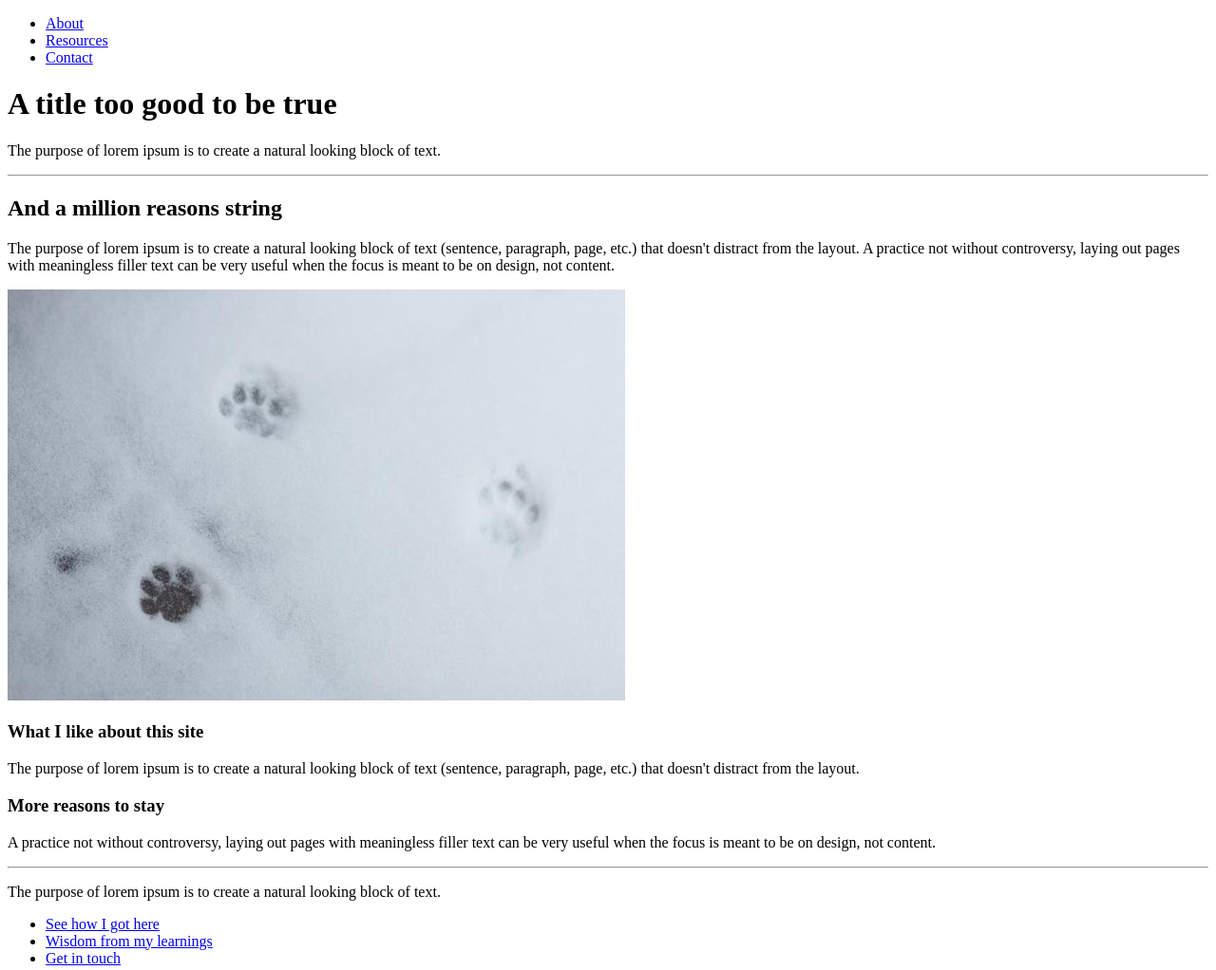
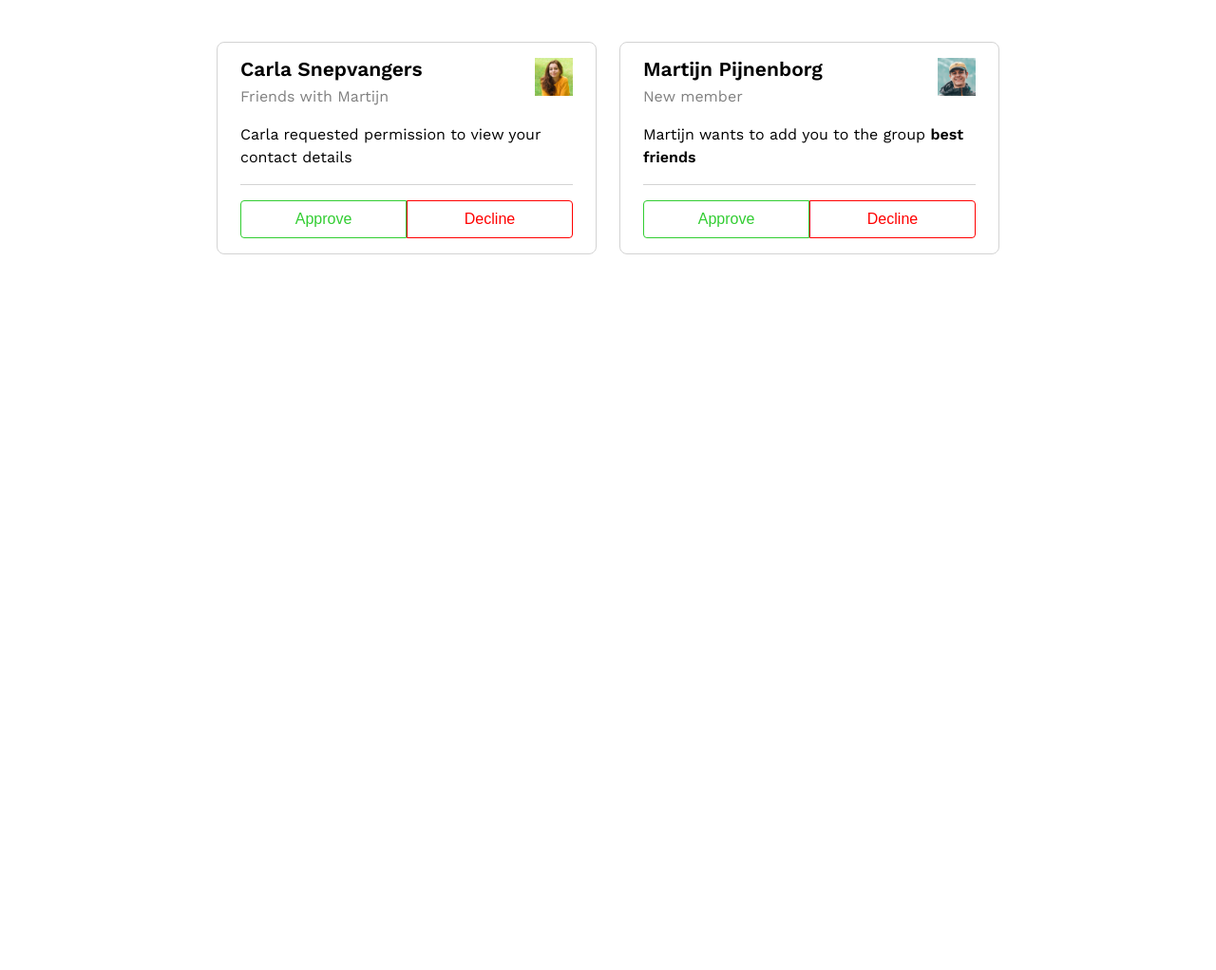
Before and after one commit to llpll/winc-academy, a plain HTML site: page index.html in a window 1280 px wide. Shown: the whole page at 95% size. After the commit the page ends 800 px from the top, so only its background shows below. Drawn offline with nearby package versions, Linux system fonts and the light colour scheme.

Commit message:
css specifiti changes

```diff
--- a/index.html
+++ b/index.html
@@ -1,52 +1,45 @@
 <!DOCTYPE html>
 <html>
+
 <head>
-<!-- hier zet je de code in de head tags -->
-    <title> The greatest website </title>
+    <title> New facebook </title>
+    <meta name="viewport" content="width=device-width,initial-scale=1">
+    <link rel="stylesheet" type="text/css" href="style.css">
+    <link rel="preconnect" href="https://fonts.gstatic.com">
+    <link href="https://fonts.googleapis.com/css2?family=Work+Sans:wght@300;400;500;600;700&display=swap"
+        rel="stylesheet">
 </head>
 
+
 <body>
-      <header>
-        <nav>
-          <ul>
-            <li><a href="about.html">About</a></li>
-            <li><a href="resources.html">Resources</a></li>
-            <li><a href="contact.html">Contact</a></li>
-          </ul>
-        </nav>
-        <h1>A title too good to be true</h1>
-        <p>The purpose of lorem ipsum is to create a natural looking block of text.</p>
-        <hr>
-      </header>
+    <section class="container">
+        <div class="card">
+            <div class="header">
+                <h1>Carla Snepvangers</h1>
+                <p>Friends with Martijn</p>
+            </div>
+            <img src="Carla.jpg" alt="Portrait of Carla">
+            <p>Carla requested permission to view your contact details</p>
+            <div class="buttons">
+                <input type="submit" attribute="submit" value="Approve">
+                <input type="submit" attribute="submit" value="Decline">
+            </div>
+        </div>
 
-    <main>
-      <section>
-            <h2>And a million reasons string</h2>
-            <p>The purpose of lorem ipsum is to create a natural looking block of text (sentence, paragraph, page, etc.) that doesn't distract from the layout. A practice not without controversy, laying out pages with meaningless filler text can be very useful when the focus is meant to be on design, not content.</p>
-            <img src="traces.jpg" alt="cat traces in the snow"/>
+        <div class="card">
+            <div class="header">
+                <h1>Martijn Pijnenborg</h1>
+                <p>New member</p>
+            </div>
+            <img src="Martijn.jpg" alt="Portrait of Martijn">
+            <p>Martijn wants to add you to the group <span>best friends</span></p>
+            <div class="buttons">
+                <input type="submit" attribute="submit" value="Approve">
+                <input type="submit" attribute="submit" value="Decline">
+            </div>
+        </div>
     </section>
 
-      <section>
-          <h3>What I like about this site</h3>
-          <p>The purpose of lorem ipsum is to create a natural looking block of text (sentence, paragraph, page, etc.) that doesn't distract from the layout.</p>
+</body>
 
-          <h3>More reasons to stay</h3>
-          <p> A practice not without controversy, laying out pages with meaningless filler text can be very useful when the focus is meant to be on design, not content.</p>
-      </section>
-          <hr>
-    </main>
-
-      <footer>
-        <p>The purpose of lorem ipsum is to create a natural looking block of text.</p>
-        <nav>
-          <ul>
-            <li><a href="about.html">See how I got here</a></li>
-            <li><a href="resources.html">Wisdom from my learnings</a></li>
-            <li><a href="contact.html">Get in touch</a></li>
-          </ul>
-        </nav>
-      </footer>
-
-
-  </body>
 </html>
--- /dev/null
+++ b/style.css
@@ -0,0 +1,137 @@
+
+/* global, hero */
+
+* {
+    margin: 0;
+    padding: 0;
+}
+
+h1 {
+    font-family:'Work Sans', sans-serif;
+    font-size: 18px;
+    font-weight: 600;
+    line-height: 24px;
+}
+
+p {
+    font-family: 'Work Sans', sans-serif;
+    font-size: 14px;
+    font-weight: 400;
+    line-height: 1.5em;
+}
+
+.header p {
+    color: grey;
+    margin-top: 5px;
+}
+
+p:nth-child(3) {
+    margin-top: 16px;
+}
+
+span {
+    font-weight: 600;
+}
+
+.container {
+    max-width: 1200px;
+    margin: 0 auto ;
+    padding: 20px;
+    display: grid;
+    grid-template-columns: repeat(8, 1fr);
+    grid-column-gap: 24px;
+}
+
+.card {
+    grid-column: span 8;
+    max-width: 300px;
+    border: 1px solid lightgrey;
+    border-radius: 8px;
+    padding: 16px 24px;
+    margin-top: 24px;
+    justify-self: center;
+    display: flex;
+    flex-wrap: wrap;
+    flex-direction: row;
+    justify-content: space-between;
+}
+
+
+h1, p {
+    justify-self: self-start;
+}
+
+.buttons {
+    align-self: flex-end;
+    width: 100%;
+    padding-top: 16px;
+    border-top: 1px solid lightgrey;
+    margin-top: 16px;
+    display: flex;
+    flex-wrap: nowrap;
+}
+
+input {
+    width: 100%;
+    padding: 10px 10px;
+    background-color: white;
+    font-size: 16px;
+    font-weight: 500;
+}
+
+[value="Approve"] {
+    color: limegreen;
+    border: solid 1.6px limegreen;
+    border-radius: 4px 0px 0px 4px;
+}
+
+[value="Decline"] {
+    color: red;
+    border: solid 1.6px red;
+    border-radius: 0px 4px 4px 0px;
+}
+
+img {
+    max-width: 40px;
+    max-height: 40px;
+    justify-self: flex-end;
+    align-self: flex-start;
+}
+
+
+
+/* Media queries */
+
+/* tablet */
+
+@media (min-width: 768px) {
+
+    h1 {
+        font-size: 21px;
+    }
+
+    p {
+        font-size: 16px;
+    }
+
+    .card:first-child {
+        grid-column: span 4;
+        justify-self: self-end;
+    }
+
+    .card:last-child {
+        grid-column: span 4;
+        justify-self: self-start;
+    }
+
+}
+
+/* desktop */
+
+@media (min-width: 1024px) {
+
+    .card {
+        max-width: 350px;
+    }
+
+}
```
Also changed, not shown: Carla.jpg (added), Martijn.jpg (added). Lines whose indentation alone changed are shown as unchanged.
